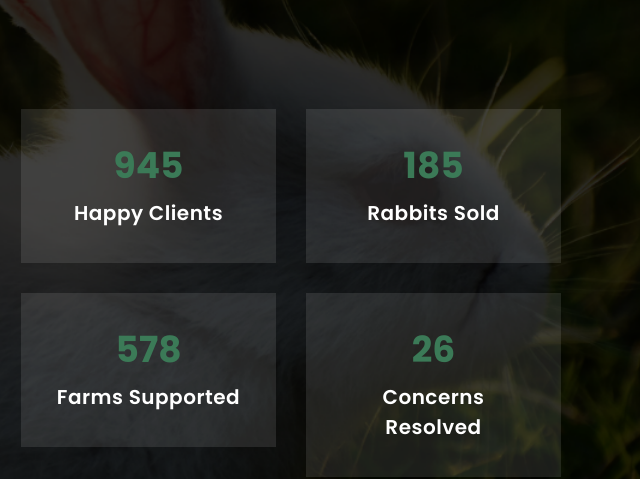
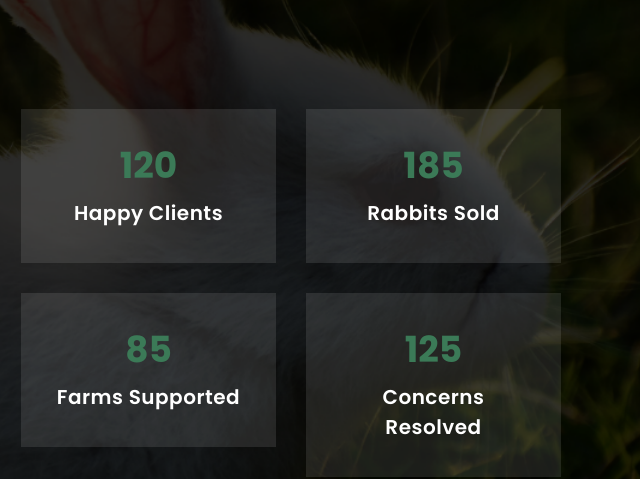
Before and after one commit to erickwakyeboateng/rabbitempire, a plain HTML site: page index.html in a window 1280 px wide. Shown: the part 1940-2419 px from the top of the page, 634-1274 px from the left. Drawn offline with nearby package versions, Linux system fonts and the light colour scheme.

Commit message:
changed stats

```diff
--- a/index.html
+++ b/index.html
@@ -239,7 +239,7 @@
             <div class="row">
               <div class="col-md-6">
                 <div class="count-area-content">
-                  <div class="count-digit">945</div>
+                  <div class="count-digit">120</div>
                   <div class="count-title">Happy Clients</div>
                 </div>
               </div>
@@ -251,13 +251,13 @@
               </div>
               <div class="col-md-6">
                 <div class="count-area-content">
-                  <div class="count-digit">578</div>
+                  <div class="count-digit">85</div>
                   <div class="count-title">Farms Supported</div>
                 </div>
               </div>
               <div class="col-md-6">
                 <div class="count-area-content">
-                  <div class="count-digit">26</div>
+                  <div class="count-digit">125</div>
                   <div class="count-title">Concerns Resolved</div>
                 </div>
               </div>
```
